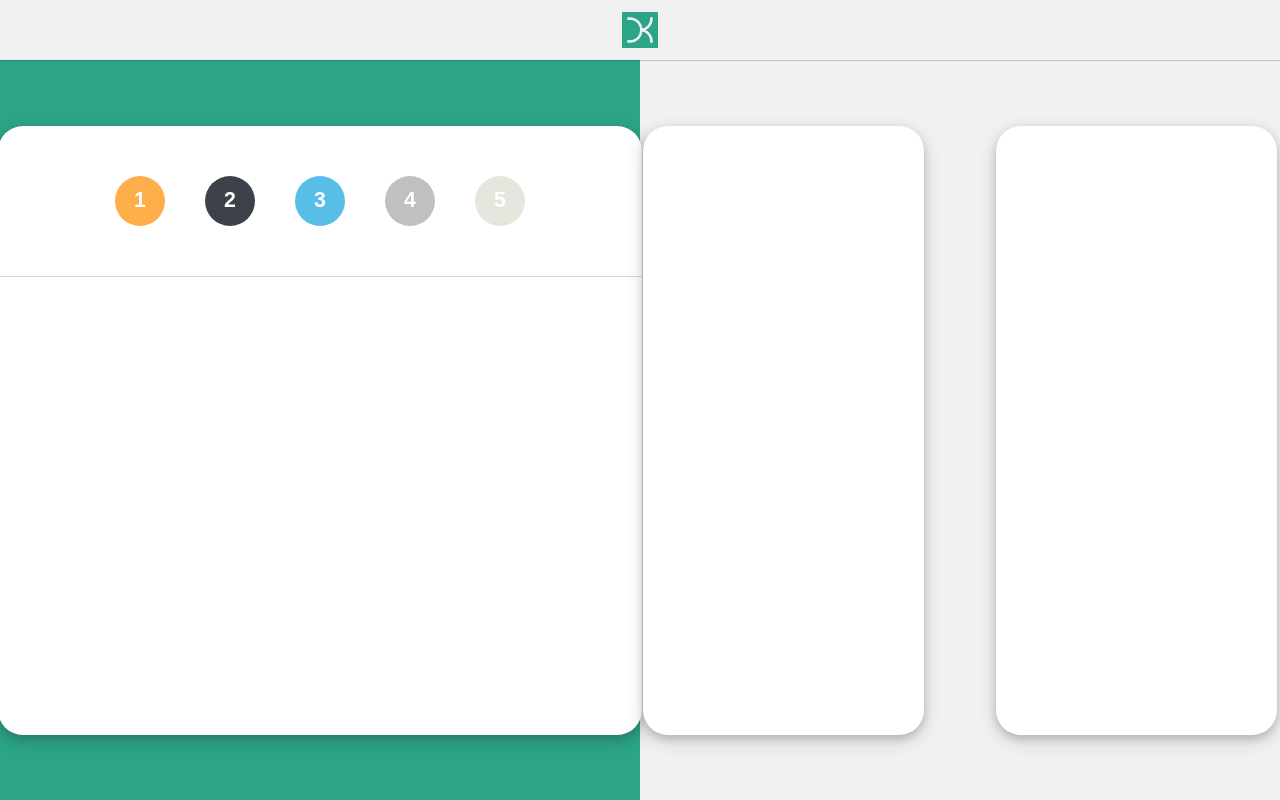
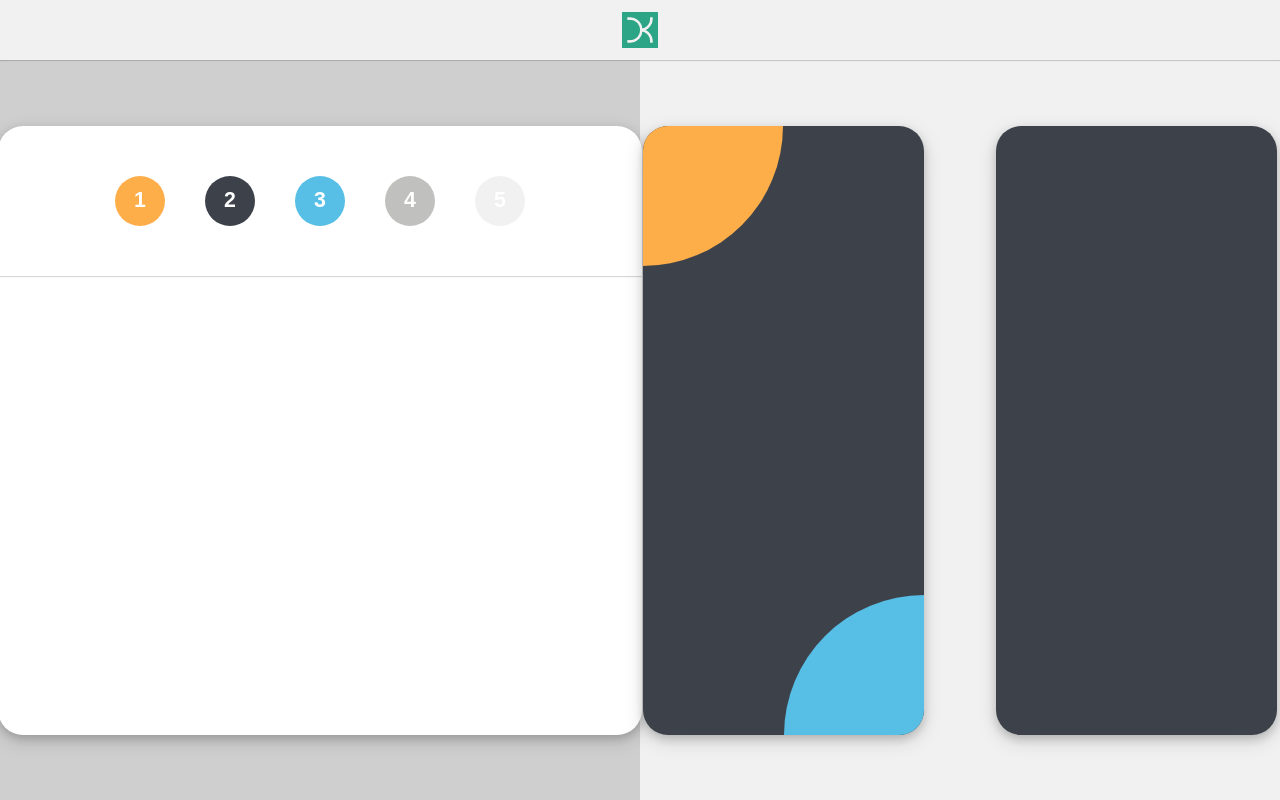
Before and after one commit to KotkaDK/Design_Tools, a React (Create React App) app: page / in a window 1280 px wide. Built offline with nearby package versions, Linux system fonts and the light colour scheme; the HTML template or start-up script is replaced by a standard one.

Commit message:
16.17.3.9.22

```diff
--- a/src/App.sass
+++ b/src/App.sass
@@ -1,5 +1,5 @@
 $light-color: #f1f1f1
-$main-color: #2BA586
+$main-color: #CFCFCF
 $dark-color: #232323
 
 $hover: 110%
@@ -142,13 +142,75 @@ button
   min-width: 281.25px
   width: 281.25px
 
+  -webkit-touch-callout: none
+  -webkit-user-select: none
+  -khtml-user-select: none
+  -moz-user-select: none
+  -ms-user-select: none
+  user-select: none
+
   min-height: 609px
   height: 609px
 
   margin: 36px
   position: relative
 
+  overflow: hidden
+
   border-radius: 25px
 
   background-color: white
   box-shadow: 0 4px 8px 0 rgba(35, 35, 35, 0.2), 0 6px 20px 0 rgba(35, 35, 35, 0.15)
+
+#PreviewBlobTopLeft
+  position: absolute
+  width: 280px
+  height: 280px
+  border-radius: 100%
+  transform: translate(-50%,-50%)
+
+#PreviewBlobBottomRight
+  position: absolute
+  width: 280px
+  height: 280px
+  border-radius: 100%
+  transform: translate(-50%,-50%)
+  top: 100%
+  left: 100%
+
+#PreviewTitle
+  position: absolute
+  text-align: center
+  transform: translate(-50%,-50%)
+  top: 25%
+  left: 50%
+
+@mixin bg ($color)
+  background-color: $color
+  fill: $color
+
+@mixin txt ($color, $weight)
+  color: $color
+  font-family: $font
+  font-weight: $weight
+
+.PreviewBackgroundRoot
+  @include bg(#3D424A)
+
+.PreviewBackgroundPrimary
+  @include bg(#FEAE49)
+
+.PreviewBackgroundSecondary
+  @include bg(#57BEE6)
+
+.PreviewForegroundRoot
+  @include bg(#F1F1F1)
+
+.PreviewTextRoot
+  @include txt(#F1F1F1, 400)
+
+.PreviewTextTitle
+  @include txt(#F1F1F1, 600)
+
+.PreviewTextSubtitle
+  @include txt(#C0C0BE, 600)
--- a/src/components/ColorPaletteTool.jsx
+++ b/src/components/ColorPaletteTool.jsx
@@ -11,17 +11,18 @@ function ColorPaletteTool() {
               <ColorPicker color="#3D424A" number="2"/>
               <ColorPicker color="#57BEE6" number="3"/>
               <ColorPicker color="#C0C0BE" number="4"/>
-              <ColorPicker color="#E6E5DE" number="5"/>
+              <ColorPicker color="#F1F1F1" number="5"/>
             </div>
 
           </div>
         </div>
       </div>
       <div className="DivToolContainerSide right DivPhonePreview">
-        <div className="DivPhone">
-
+        <div className="DivPhone PreviewBackgroundRoot">
+          <div className="PreviewBackgroundPrimary" id="PreviewBlobTopLeft"></div>
+          <div className="PreviewBackgroundSecondary" id="PreviewBlobBottomRight"></div>
         </div>
-        <div className="DivPhone">
+        <div className="DivPhone PreviewBackgroundRoot">
 
         </div>
       </div>
```
